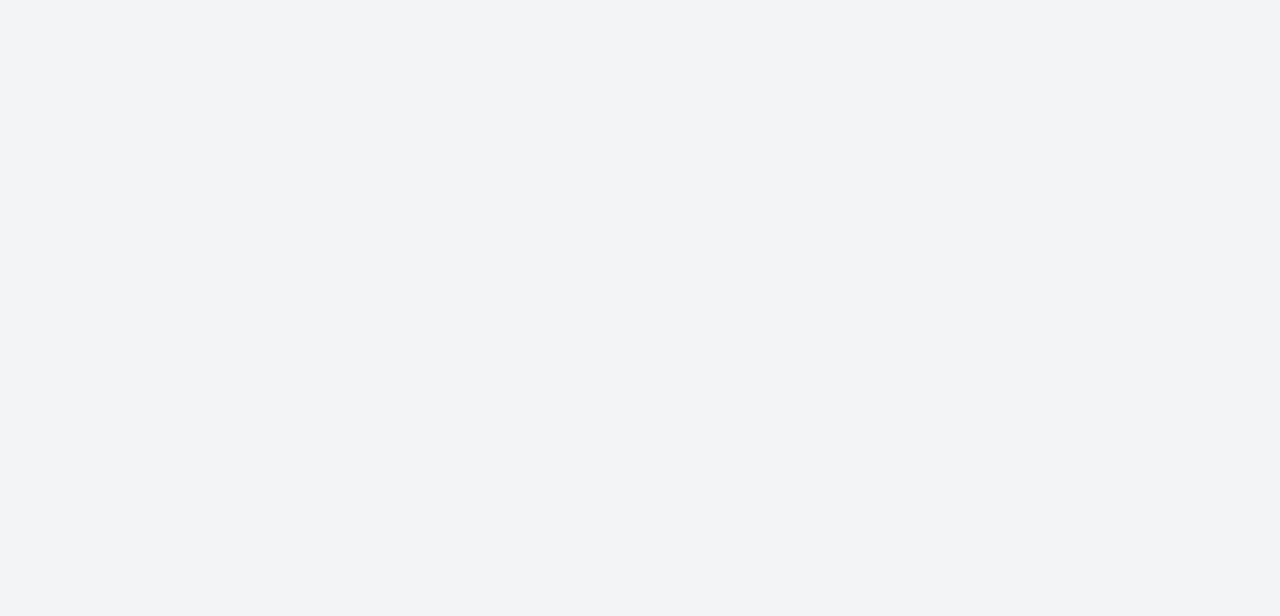
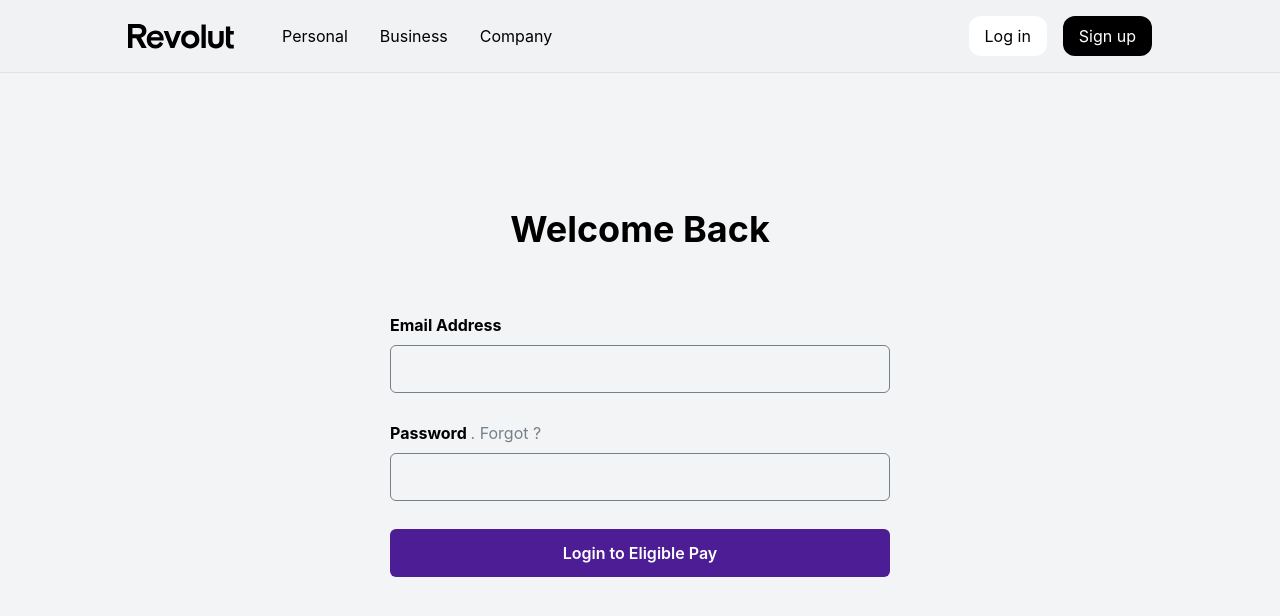
Before and after one commit to kromate/Test-app, a Vue app: page /login in a window 1280 px wide. Before the commit this address had no page. Shown: the top 616 px of the page. Built offline with nearby package versions, Linux system fonts and the light colour scheme.

Commit message:
feat: auth test

```diff
--- a/package.json
+++ b/package.json
@@ -8,6 +8,7 @@
     "lint": "eslint --ext .js,.vue --ignore-path .gitignore --fix src"
   },
   "dependencies": {
+    "axios": "^0.24.0",
     "tailwind": "^4.0.0",
     "vue": "^3.2.16",
     "vue-router": "^4.0.11"
--- /dev/null
+++ b/src/components/Loader.vue
@@ -0,0 +1,94 @@
+<template>
+<div class="grid place-items-center h-screen w-screen bg-purple-50 fixed top-0 intext-x-0 ">
+  <div class="lds-spinner"><div></div><div></div><div></div><div></div><div></div><div></div><div></div><div></div><div></div><div></div><div></div><div></div></div>
+</div>
+
+</template>
+
+<script>
+export default {
+name:"PageLoader"
+}
+</script>
+
+<style scoped>
+.lds-spinner {
+  color: official;
+  display: inline-block;
+  position: relative;
+  width: 80px;
+  height: 80px;
+}
+.lds-spinner div {
+  transform-origin: 40px 40px;
+  animation: lds-spinner 1.2s linear infinite;
+}
+.lds-spinner div:after {
+  content: " ";
+  display: block;
+  position: absolute;
+  top: 3px;
+  left: 37px;
+  width: 6px;
+  height: 18px;
+  border-radius: 20%;
+  background: #000;
+}
+.lds-spinner div:nth-child(1) {
+  transform: rotate(0deg);
+  animation-delay: -1.1s;
+}
+.lds-spinner div:nth-child(2) {
+  transform: rotate(30deg);
+  animation-delay: -1s;
+}
+.lds-spinner div:nth-child(3) {
+  transform: rotate(60deg);
+  animation-delay: -0.9s;
+}
+.lds-spinner div:nth-child(4) {
+  transform: rotate(90deg);
+  animation-delay: -0.8s;
+}
+.lds-spinner div:nth-child(5) {
+  transform: rotate(120deg);
+  animation-delay: -0.7s;
+}
+.lds-spinner div:nth-child(6) {
+  transform: rotate(150deg);
+  animation-delay: -0.6s;
+}
+.lds-spinner div:nth-child(7) {
+  transform: rotate(180deg);
+  animation-delay: -0.5s;
+}
+.lds-spinner div:nth-child(8) {
+  transform: rotate(210deg);
+  animation-delay: -0.4s;
+}
+.lds-spinner div:nth-child(9) {
+  transform: rotate(240deg);
+  animation-delay: -0.3s;
+}
+.lds-spinner div:nth-child(10) {
+  transform: rotate(270deg);
+  animation-delay: -0.2s;
+}
+.lds-spinner div:nth-child(11) {
+  transform: rotate(300deg);
+  animation-delay: -0.1s;
+}
+.lds-spinner div:nth-child(12) {
+  transform: rotate(330deg);
+  animation-delay: 0s;
+}
+@keyframes lds-spinner {
+  0% {
+    opacity: 1;
+  }
+  100% {
+    opacity: 0;
+  }
+}
+
+</style>
--- /dev/null
+++ b/src/composables/constants.js
@@ -0,0 +1 @@
+export const url = "https://wirepay-sandbox.herokuapp.com/v1/user/auth/login?version=2.0.0"
--- /dev/null
+++ b/src/composables/useAuth.js
@@ -0,0 +1,71 @@
+import { reactive } from "vue";
+import { url } from "./constants";
+
+const global = reactive({
+    emailError:"",
+    passwordError:"",
+    loading: false
+})
+
+export const useLogin = (email, password)=>{
+
+    const submit = ()=>{
+        global.emailError = ""
+          global.passwordError = ""
+          global.loading = true
+    if(validate(email.value, password.value)){
+      fetch(url, {
+             method: "POST",
+    body: JSON.stringify({
+        email: email.value,
+        password: password.value,
+    }),
+       })
+  .then(response => response.json())
+  .then(data => {
+
+    console.log(data)
+    global.loading = false
+})
+  .catch((err)=>{
+      global.loading = false
+      console.log('An error Occured o', err);
+  });
+    }
+
+    }
+
+    return{ global, submit}
+      }
+
+ export const validate = (email, password)=>{
+
+    if(validateEmail(email) && validatePassword(password)){
+        return true
+    }else{
+        return false
+    }
+
+ }
+
+  const validateEmail = (email) =>{
+      console.log(email);
+     let re = /^[^\s@]+@[^\s@]+\.[^\s@]+$/
+     if(email && email.length >0){
+        return re.test(email);
+     }else{
+        global.emailError = "Incorrect Email"
+         return false
+     }
+
+};
+  const validatePassword = (password) =>{
+      console.log(password);
+     if(password && password.length >= 8){
+        return true;
+     }else{
+         global.passwordError = "Password must be greater than 8 letters"
+         return false
+     }
+
+};
--- a/src/router/index.js
+++ b/src/router/index.js
@@ -9,6 +9,11 @@
     name: 'landing',
     component: Landing,
   },
+  {
+    path: '/login',
+    name: 'login',
+    component: ()=>import('../views/login.vue'),
+  },
 
 ]
 
--- /dev/null
+++ b/src/views/login.vue
@@ -0,0 +1,83 @@
+<template>
+  <Header/>
+
+  <div class="w-full  grid place-items-center h-80x">
+      <div class="w-full flex flex-col justify-center items-center">
+      <h1 class="text-4xl font-bold text-center mb-16">
+          Welcome Back
+      </h1>
+
+      <form class="flex flex-col gap-6" @submit.prevent="submit">
+          <div class="flex flex-col">
+              <label for="email" class="font-bold mb-2">
+                  Email Address
+              </label>
+
+              <input v-model="email" type="email" class="bg-transparent border border-gray rounded-md h-12 w-96 px-4" required/>
+              <p class="mt-1 text-red-600">{{global.emailError}}</p>
+
+          </div>
+
+          <div class="flex flex-col">
+              <label for="email" class="font-bold mb-2">
+                  Password <span class="text-gray font-normal">. Forgot ?</span>
+              </label>
+
+              <input v-model="password" type="password" class="bg-transparent border border-gray rounded-md h-12 w-96 px-4" required/>
+               <p class="mt-1 text-red-600">{{global.passwordError}}</p>
+          </div>
+
+          <button class="bg-purple-900 text-white font-semibold py-3 rounded-md" type="submit">
+              Login to Eligible Pay
+          </button>
+
+      </form>
+      </div>
+
+
+
+  </div>
+
+  <Loader v-if="global.loading"/>
+</template>
+
+<script>
+import { ref } from 'vue';
+import Header from '../components/Header.vue'
+import { useLogin } from '../composables/useAuth';
+import Loader from '../components/Loader.vue';
+
+export default {
+name: "LogIn",
+  components: { Header, Loader },
+
+  setup(){
+
+const email = ref('')
+const password = ref('')
+
+    const {submit, global} = useLogin(email, password)
+
+
+
+
+
+
+ return {
+    submit , email, password, global
+ }
+  }
+}
+</script>
+
+<style scoped>
+.h-80x{
+    height: 80vh;
+}
+.w-96{
+    width: 500px !important;
+}
+</style>
+
+
+//
```
Also changed, not shown: 1 other file (tests, documents, lock files or other folders).
